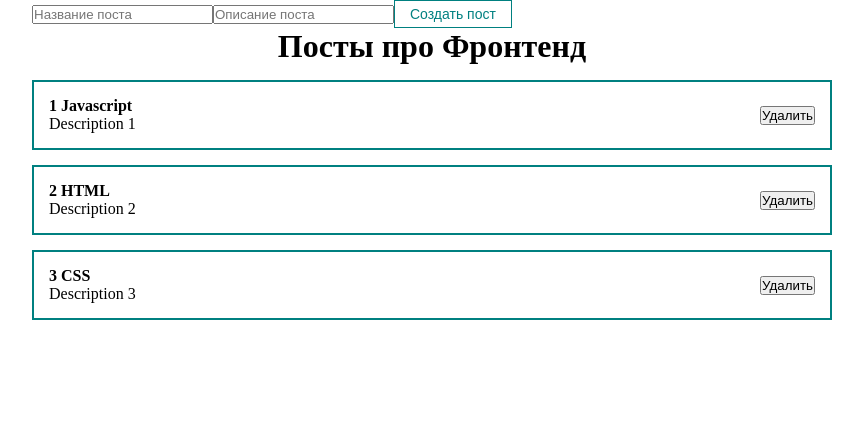
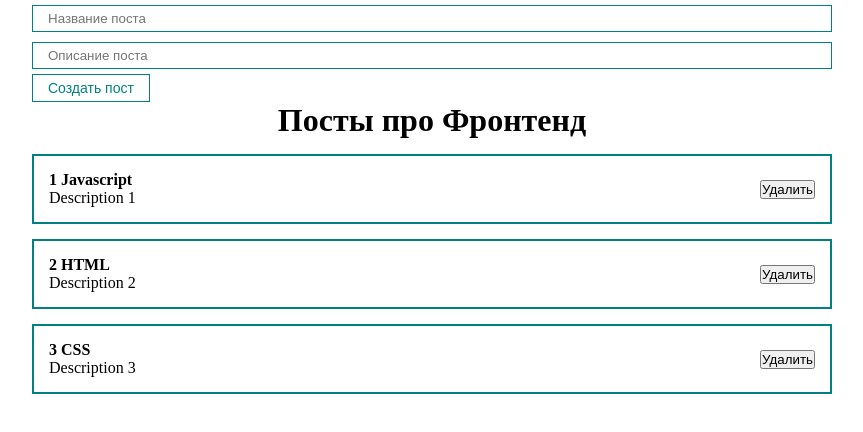
Before and after one commit to EugeneShatalin/react-Ulbi-TV, a React (Create React App) app: page / in a window 1280 px wide. Shown: the top 432 px of the page, without its empty margins (208-1071 px from the left). Built offline with nearby package versions, Linux system fonts and the light colour scheme.

Commit message:
feat: add a component for the form for adding posts

```diff
--- a/src/App.js
+++ b/src/App.js
@@ -1,7 +1,9 @@
-import React, { useState} from 'react';
+import React, { useState } from 'react';
 import Postlist from './components/PostList';
 import Mybutton from './components/UI/button/MyButton';
+import Myinput from './components/UI/input/MyInput';
 import './styles/App.css';
+import PostForm from "./components/PostForm";
 
 
 function App() {
@@ -11,15 +13,15 @@ function App() {
     { id: 3, title: 'CSS', body: 'Description 3' },
   ]);
 
+    const create = (newPost) => {
+        setPosts([...posts, newPost]);
+    }
+
 
   return (
     <div className="App">
-      <form>
-        <input type="text" placeholder="Название поста"/>
-        <input type="text" placeholder="Описание поста"/>
-        <Mybutton disabled>Создать пост</Mybutton>
-      </form>
-      <Postlist posts={posts} title='Посты про Фронтенд'/>
+      <PostForm create={create}/>
+      <Postlist posts={posts} title='Посты про Фронтенд' />
     </div>
   );
 }
--- /dev/null
+++ b/src/components/PostForm.jsx
@@ -0,0 +1,35 @@
+import React, {useState} from 'react';
+import Myinput from "./UI/input/MyInput";
+import Mybutton from "./UI/button/MyButton";
+
+const PostForm = ({create}) => {
+    const [post, setPost] = useState({title: '', body: ''});
+
+    const addNewPost = (e) => {
+        e.preventDefault();
+        const newPost = {
+            ...post,
+            id: Date.now(),
+        }
+        create(newPost);
+        setPost({title: '', body: ''});
+    }
+
+    return (
+        <form>
+            <Myinput
+                type="text"
+                placeholder="Название поста"
+                value={post.title}
+                onChange={e => setPost({...post, title: e.target.value})} />
+
+            <Myinput type="text"
+                     placeholder="Описание поста"
+                     value={post.body}
+                     onChange={e => setPost({...post, body: e.target.value})} />
+            <Mybutton onClick={addNewPost}>Создать пост</Mybutton>
+        </form>
+    );
+};
+
+export default PostForm;
--- a/src/components/PostItem.jsx
+++ b/src/components/PostItem.jsx
@@ -4,7 +4,7 @@ const PostItem = (props) => {
   return (
     <div className='post'>
       <div className='post__content'>
-        <strong>{props.post.id} {props.post.title}</strong>
+        <strong>{props.number} {props.post.title}</strong>
         <div >
           {props.post.body}
         </div>
--- a/src/components/PostList.jsx
+++ b/src/components/PostList.jsx
@@ -7,8 +7,8 @@ const Postlist = (props) => {
       <h1 style={{ textAlign: 'center' }}>
         {props.title}
       </h1>
-      {props.posts.map(post =>
-        <PostItem post={post} key={post.id} />
+      {props.posts.map((post, index) =>
+        <PostItem number={index + 1} post={post} key={post.id} />
       )}
     </div>
   );
--- /dev/null
+++ b/src/components/UI/input/MyInput.jsx
@@ -0,0 +1,10 @@
+import React from 'react';
+import classes from './MyInput.module.css';
+
+const Myinput = (props) => {
+  return (
+    <input className={classes.myInput} {...props}/>
+  );
+}
+
+export default Myinput;
--- /dev/null
+++ b/src/components/UI/input/MyInput.module.css
@@ -0,0 +1,6 @@
+.myInput {
+  width: 100%;
+  padding: 5px 15px;
+  margin: 5px 0;
+  border: 1px solid teal;
+}
```
Also changed, not shown: 1 other file (tests, documents, lock files or other folders).
